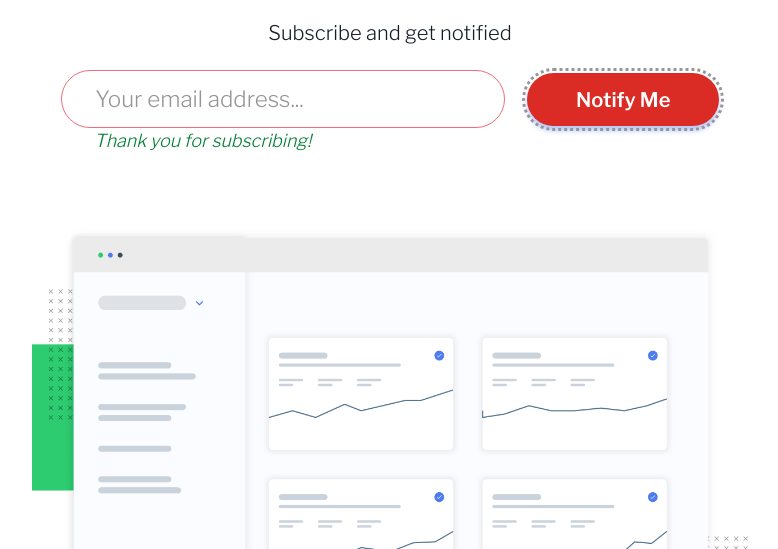
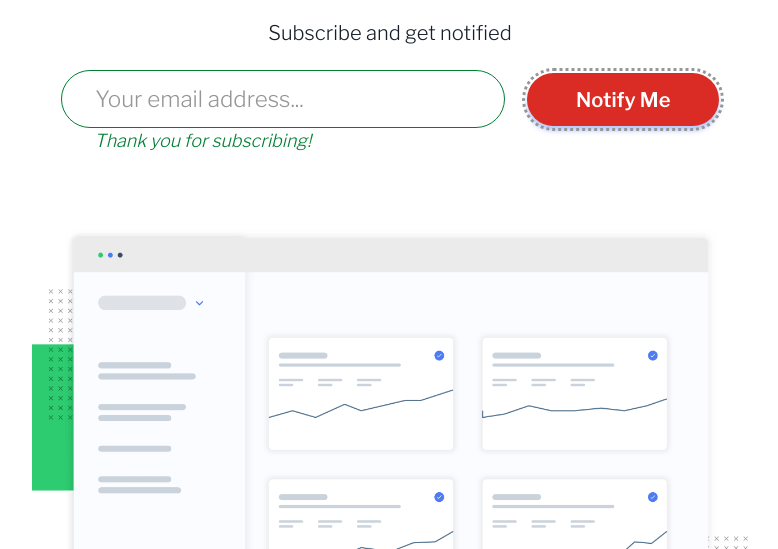
Before and after one commit to manik-dhanjal/coming-soon-page, a website built with Parcel: page index.html in a window 1280 px wide. Both pictures are taken after typing "name@example.com" into the empty fields and a click on the button "Notify Me". Shown: the part 251-800 px from the top of the page, without its empty margins (250-1028 px from the left). Built offline with nearby package versions, Linux system fonts and the light colour scheme.

Commit message:
success border changed in input

```diff
--- a/index.html
+++ b/index.html
@@ -100,8 +100,8 @@
 						name="subscribe"
 						onSubmit="{handleSubmit}"
 					>
+						<input type="hidden" name="form-name" value="subscribe" />
 						<div class="input-wrapper">
-							<input type="hidden" name="form-name" value="subscribe" />
 							<input
 								class="input-email"
 								type="email"
--- a/src/js/script.js
+++ b/src/js/script.js
@@ -58,7 +58,7 @@ const outputDesign = function (status) {
 		outputMsg.style.color = 'var(--light-red)';
 		inputEmail.style.borderColor = 'var(--light-red)';
 	} else if (status === 'success') {
-		inputEmail.style.borderColor = 'var(--light-red)';
+		inputEmail.style.borderColor = 'var(--success)';
 		outputMsg.style.color = 'var(--success)';
 	}
 };
```
